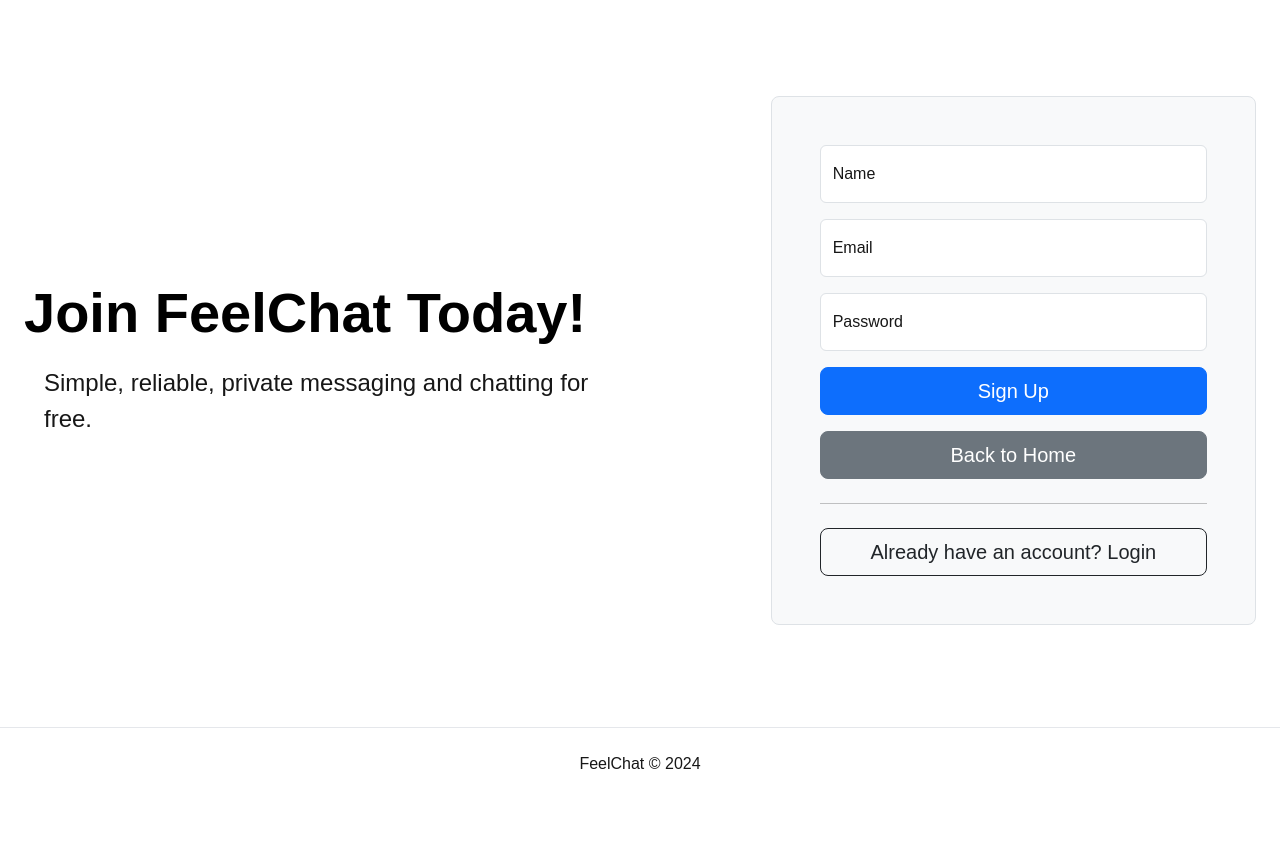
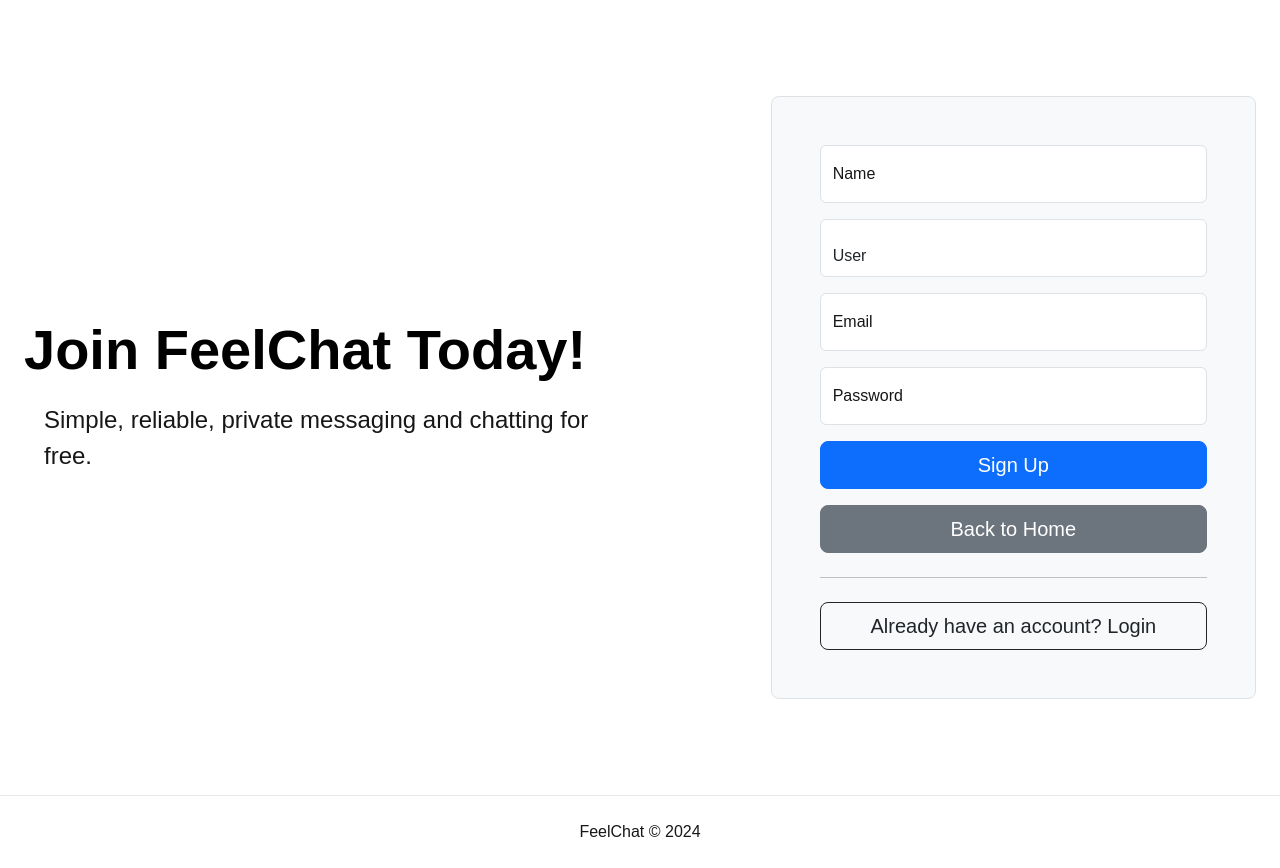
Before and after one commit to superlioning/FeelChat, a Next.js app: page /signup in a window 1280 px wide. Before the commit the page ends 800 px from the top, so only its background shows below. Built offline with nearby package versions, Linux system fonts and the light colour scheme.

Commit message:
Add role attribute to user model and update pages, routes, and context

```diff
--- a/app/api/auth/check/route.js
+++ b/app/api/auth/check/route.js
@@ -3,7 +3,6 @@ import { NextResponse } from 'next/server';
 import jwt from 'jsonwebtoken';
 
 export async function GET(request) {
-  // Retrieve the token's value directly from the cookie
   const token = request.cookies.get('token')?.value;
 
   if (!token) {
@@ -11,9 +10,13 @@ export async function GET(request) {
   }
 
   try {
-    // Verify the token using the JWT secret
     const decoded = jwt.verify(token, process.env.JWT_SECRET);
-    return NextResponse.json({ authenticated: true, name: decoded.name, email: decoded.email });
+    return NextResponse.json({
+      authenticated: true,
+      name: decoded.name,
+      role: decoded.role,
+      email: decoded.email
+    });
   } catch (error) {
     console.error('JWT verification error:', error);
     return NextResponse.json({ error: 'Invalid token' }, { status: 401 });
--- a/app/api/auth/login/route.js
+++ b/app/api/auth/login/route.js
@@ -22,13 +22,13 @@ export async function POST(request) {
 
   // Create a JWT token
   const token = jwt.sign(
-    { _id: user._id, name: user.name, email: user.email },
+    { _id: user._id, name: user.name, role: user.role, email: user.email },
     process.env.JWT_SECRET,
     { expiresIn: '1h' }
   );
 
   // Set the token as an HTTP-only cookie
-  const response = NextResponse.json({ message: 'Login successful' });
+  const response = NextResponse.json({ message: 'Login successful', role: user.role });
   response.cookies.set('token', token, {
     httpOnly: true,
     secure: process.env.NODE_ENV === 'production', // Only secure in production
--- a/app/api/auth/signup/route.js
+++ b/app/api/auth/signup/route.js
@@ -5,7 +5,7 @@ import User from '../../../models/User';
 import bcrypt from 'bcrypt';
 
 export async function POST(request) {
-  const { name, email, password } = await request.json();
+  const { name, role, email, password } = await request.json();
 
   await dbConnect();
 
@@ -18,6 +18,7 @@ export async function POST(request) {
 
   const user = new User({
     name,
+    role,
     email,
     password: hashedPassword,
   });
--- a/app/context/GlobalStateContext.js
+++ b/app/context/GlobalStateContext.js
@@ -11,11 +11,13 @@ export const GlobalStateProvider = ({ children }) => {
   const initialUser = null;
   const initialRoom = null;
   const initialChannel = null;
+  const initialRole = "";
 
   // State management using React's useState hook
   const [user, setUser] = useState(initialUser);
   const [room, setRoom] = useState(initialRoom);
   const [channel, setChannel] = useState(initialChannel);
+  const [role, setRole] = useState(initialRole);
 
   // Method to reinitialize room and channel states when exiting chat
   const exitChat = () => {
@@ -28,11 +30,18 @@ export const GlobalStateProvider = ({ children }) => {
     setUser(initialUser);
     setRoom(initialRoom);
     setChannel(initialChannel);
+    setRole(initialRole);
   };
 
   // Provide the state values and methods to the context consumers
   return (
-    <GlobalStateContext.Provider value={{ user, setUser, room, setRoom, channel, setChannel, exitChat, logout }}>
+    <GlobalStateContext.Provider value={{
+      user, setUser,
+      room, setRoom,
+      channel, setChannel,
+      role, setRole,
+      exitChat, logout
+    }}>
       {children}
     </GlobalStateContext.Provider>
   );
--- a/app/login/page.js
+++ b/app/login/page.js
@@ -2,12 +2,15 @@
 
 import { useState } from 'react';
 import { useRouter } from 'next/navigation';
+import { useGlobalState } from '../context/GlobalStateContext';
 
 export default function LoginPage() {
   const [email, setEmail] = useState('');
   const [password, setPassword] = useState('');
   const [error, setError] = useState('');
+
   const router = useRouter();
+  const { setRole } = useGlobalState();
 
   const handleLogin = async (e) => {
     e.preventDefault();
@@ -17,6 +20,8 @@ export default function LoginPage() {
       body: JSON.stringify({ email, password }),
     });
     if (res.ok) {
+      const data = await res.json();
+      setRole(data.role);
       router.push('/chat');
     } else {
       const data = await res.json();
--- a/app/models/User.js
+++ b/app/models/User.js
@@ -3,6 +3,7 @@ import mongoose from 'mongoose';
 
 const userSchema = new mongoose.Schema({
   name: { type: String, required: true },
+  role: { type: String, required: true},
   email: { type: String, required: true, unique: true },
   password: { type: String, required: true },
 });
--- a/app/signup/page.js
+++ b/app/signup/page.js
@@ -5,6 +5,8 @@ import { useRouter } from 'next/navigation';
 
 export default function SignupPage() {
   const [name, setName] = useState('');
+  const [role, setRole] = useState('User');
+  const [verificationCode, setVerificationCode] = useState('');
   const [email, setEmail] = useState('');
   const [password, setPassword] = useState('');
   const [error, setError] = useState('');
@@ -12,10 +14,24 @@ export default function SignupPage() {
 
   const handleSignup = async (e) => {
     e.preventDefault();
+
+    if (role === "Admin") {
+      if (verificationCode !== process.env.NEXT_PUBLIC_ADMIN_VERIFICATION_CODE) {
+        setError('Invalid verification code');
+        return;
+      }
+    }
+    else if (role === "Customer Support") {
+      if (verificationCode !== process.env.NEXT_PUBLIC_CUSTOMER_SUPPORT_VERIFICATION_CODE) {
+        setError('Invalid verification code');
+        return;
+      }
+    }
+
     const res = await fetch('/api/auth/signup', {
       method: 'POST',
       headers: { 'Content-Type': 'application/json' },
-      body: JSON.stringify({ name, email, password }),
+      body: JSON.stringify({ name, role, email, password }),
     });
     if (res.ok) {
       router.push('/login');
@@ -46,6 +62,34 @@ export default function SignupPage() {
               />
               <label htmlFor="floatingName">Name</label>
             </div>
+            <div className="form-floating mb-3">
+              <select
+                className="form-control"
+                id="floatingRole"
+                value={role}
+                onChange={(e) => setRole(e.target.value)}
+                required
+              >
+                <option value="User">User</option>
+                <option value="Analyst">Analyst</option>
+                <option value="Customer Support">Customer Support</option>
+                <option value="Admin">Admin</option>
+              </select>
+            </div>
+            {(role === "Admin" || role === "Customer Support") && (
+              <div className="form-floating mb-3">
+                <input
+                  type="text"
+                  className="form-control"
+                  id="floatingVerificationCode"
+                  placeholder="Verification Code"
+                  value={verificationCode}
+                  onChange={(e) => setVerificationCode(e.target.value)}
+                  required
+                />
+                <label htmlFor="floatingVerificationCode">Verification Code</label>
+              </div>
+            )}
             <div className="form-floating mb-3">
               <input
                 type="email"
```
